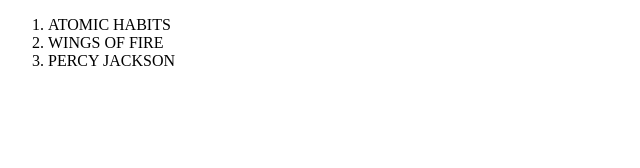
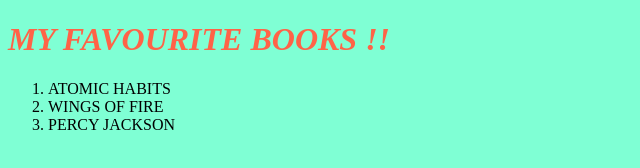
Before and after one commit to vyshu8/cv, a plain HTML site: page books.html in a window 1280 px wide. Shown: the whole page, without its empty margins (0-640 px from the left). Drawn offline with Linux system fonts and the light colour scheme.

Commit message:
update book.html

```diff
--- a/books.html
+++ b/books.html
@@ -2,7 +2,9 @@
 <html lang="en" dir="ltr">
   <head>
     <meta charset="utf-8">
+        <link rel="stylesheet" href="style.css" />
     <title>MY FAV BOOKS</title>
+    <h1>MY FAVOURITE BOOKS !!</h1>
   </head>
   <body>
     <ol>
```
